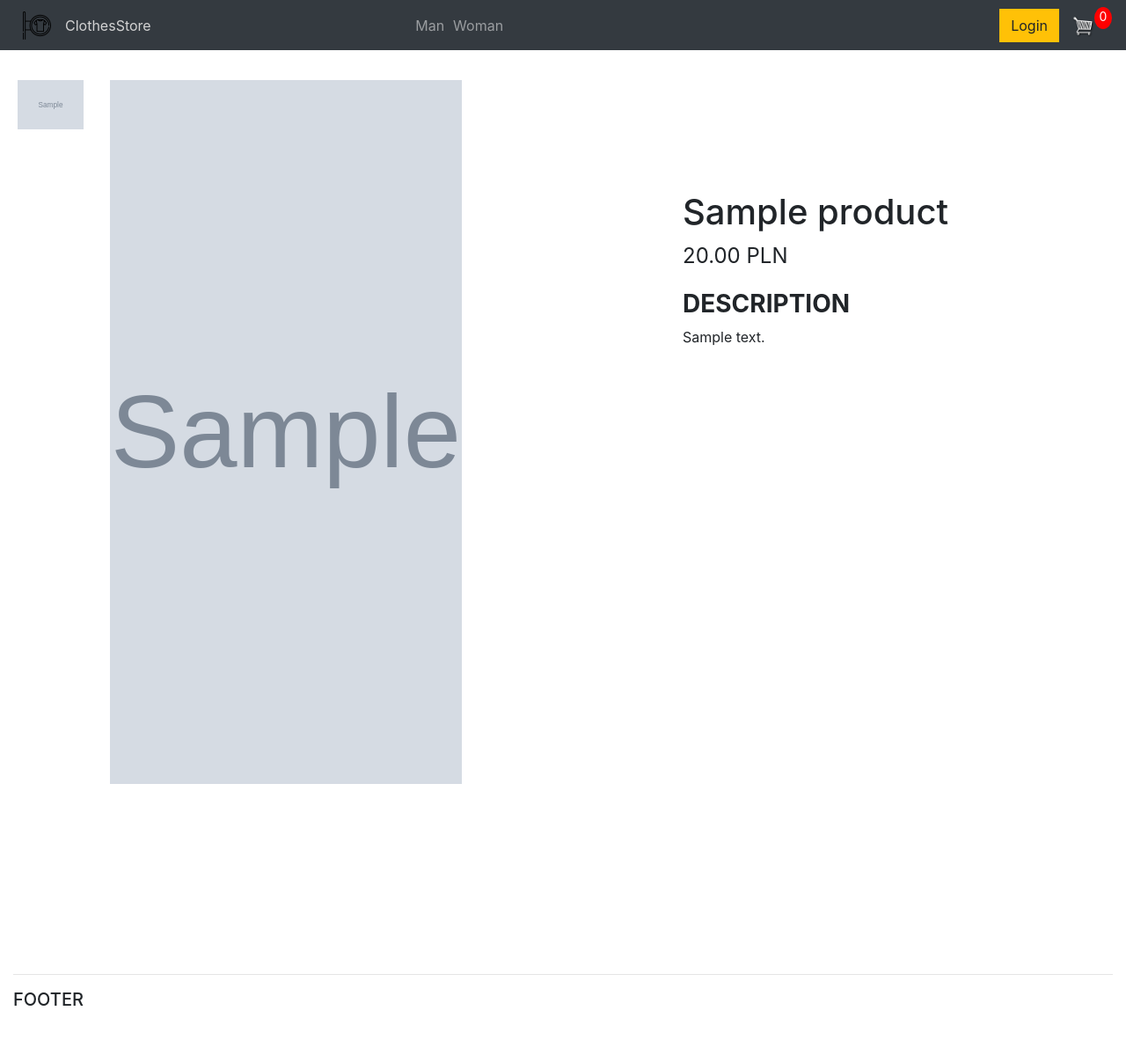
After one commit to lderlecki/clothes-store, a Django app: page /product/1/ in a window 1280 px wide. The commit adds this page. Shown: the whole page at 88% size. Run offline with Django 3.2, Linux system fonts and the light colour scheme; tables that the repository leaves empty hold one stand-in row (values such as "Sample post"); grey boxes marked "Sample" are stand-in pictures; some libraries are stand-ins or nearby versions.

Commit message:
ADD product template FIX other templates

```diff
--- a/shop/static/shop/css/style.css
+++ b/shop/static/shop/css/style.css
@@ -1,5 +1,5 @@
 body{
-    background-color: lightgray;
+    background-color: #ffffff;
     min-height: 100%;
 }
 .container{
@@ -20,6 +20,7 @@ body{
 
 #navbar{
     /*overflow:auto;*/
+    background-color: #ffffff;
     justify-content: normal;
 }
 
@@ -201,20 +202,30 @@ body{
 /*---------------------
   Products
 -----------------------*/
-
 .nounderline {
   text-decoration: none !important
 }
 
+.container-fluid{
+    width: 100%;
+    max-width: 1300px;
+    margin-left: auto;
+    margin-right: auto;
+}
+
 .products-brick{
+    /*margin-left: auto;*/
+    /*margin-right: auto;*/
+    justify-content: center;
     display: grid;
-    grid-template-columns: repeat(4, auto);
-    grid-gap: 10px;
+    /*grid-template-columns:  auto auto auto auto;*/
+    grid-template-columns: repeat( auto-fit, minmax(275px, max-content) );
+    grid-gap: 5px;
 
 }
 
 .item-product{
-    width: 100%;
+    width: 275px;
     overflow: hidden;
     margin: 0 5px 10px;
 
@@ -224,7 +235,6 @@ body{
 }
 
 .box-element{
-	box-shadow:hsl(0, 0%, 80%) 0 0 16px;
 	background-color: #fff;
 	border-radius: 4px;
 	padding: 10px;
@@ -233,7 +243,6 @@ body{
 .item-price{
     font-size: 15px;
     display: block;
-    text-align: center;
 }
 .item-name{
     text-transform: none;
@@ -267,12 +276,104 @@ body{
 	width: 100%;
 	height: 300px;
     overflow: hidden;
-	/*-webkit-box-shadow: -1px -3px 5px -2px rgba(214,214,214,1);*/
-    /*-moz-box-shadow: -1px -3px 5px -2px rgba(214,214,214,1);*/
-    /*box-shadow: -1px -3px 5px -2px rgba(214,214,214,1);*/
+}
+
+.product-container{
+    margin: 0;
+    padding: 0;
+    border: 0;
+}
+
+.product-card{
+    width: auto;
+    max-width: 1300px;
+    margin: 10px auto 0;
+    display: flex;
+}
+
+.product-card-gallery{
+    max-width: 700px;
+    margin-bottom: 15px;
+    display: flex;
+}
+
+.gallery-slider{
+    position: relative;
+    display: inline-flex;
+    width: 200px;
+    height: 100%;
+    flex: 0 0 9.375%;
+    margin-left: 20px;
+}
+
+.gallery-main-photo{
+    margin-left: 15px;
+    display: flex;
+    position: relative;
+
+    width: auto;
+    height: auto;
+    max-height: 800px;
+    overflow: hidden;
+}
+
+.image-list{
+    padding: 0;
+    list-style: none;
+}
+
+.image-list-item{
+    width: 75px;
+    margin-bottom: 25%;
+}
+
+.image-slider{
+    max-width: 100px;
+    position: relative;
+    display: inline-block;
 
 }
 
+.image-slider img{
+    width: 100%;
+    height: 100%;
+}
+
+.product-info{
+    height: 100%;
+    width: 100%;
+    min-height: 1000px;
+    float: left;
+    position: relative;
+    display: inline-block;
+
+}
+
+.product-data-wraper{
+    margin-left: 20%;
+    margin-top: 20%;
+
+}
+
+.product-name{
+    font-size: 2.5rem;
+}
+
+.product-price{
+    font-size: 1.5rem;
+}
+
+.product-details{
+    margin-top: 20px;
+}
+
+.product-details h3{
+    font-weight: bold;
+}
+
+.product-description{
+    text-align: justify;
+}
 
 @media (max-width: 978px) {
     .home-carousel {
--- a/shop/templates/shop/base.html
+++ b/shop/templates/shop/base.html
@@ -12,6 +12,7 @@
     {% endblock %}
 
 
+
     {% include 'shop/footer.html' %}
 
 </body>
--- a/shop/templates/shop/footer.html
+++ b/shop/templates/shop/footer.html
@@ -2,7 +2,7 @@
 <link rel="stylesheet" type="text/css" href="{% static 'shop/css/style.css' %}">
 
 
-<footer class="container ftco-footer ftco-section pb-2">
+<footer class="container-fluid ftco-footer ftco-section pb-2">
     <hr>
         <h5>FOOTER</h5>
 </footer>
--- /dev/null
+++ b/shop/templates/shop/pages/product.html
@@ -0,0 +1,40 @@
+{%  extends 'shop/base.html' %}
+{% load static %}
+
+{#<link rel="stylesheet" type="text/css" href="{% static '/css/style.css' %}">#}
+
+{% block content %}
+    <br>
+    <div class="product-container">
+        <section class="product-card">
+            <section class="product-card-gallery">
+                <aside class="gallery-slider">
+                    <ul class="image-list">
+                        {% for image in images %}
+                            <li class="image-list-item">
+                                <div class="image-slider">
+                                    <img src="{{ image.image.url }}" alt="">
+                                </div>
+                            </li>
+                        {% endfor %}
+                    </ul>
+                </aside>
+                <aside class="gallery-main-photo">
+                    <img class="gallery-main-photo" src="{{ item.image_preview.url }}">
+                </aside>
+
+            </section>
+            <div class="product-info">
+                <div class="product-data-wraper">
+                    <h1 class="product-name nounderline">{{ item.name }}</h1>
+                    <span class="product-price">{{ item.total_price }} PLN</span>
+                    <br>
+                    <div class="product-details">
+                        <h3>DESCRIPTION</h3>
+                        <p class="product-description">{{ item.description }}</p>
+                    </div>
+                </div>
+            </div>
+        </section>
+    </div>
+{% endblock content %}
--- a/shop/templates/shop/pages/store.html
+++ b/shop/templates/shop/pages/store.html
@@ -5,14 +5,14 @@
 
 {% block content %}
     <br>
-    <div class="container">
+    <div class="container-fluid">
         <div class="products-brick">
             {% for product in products %}
                 <div class="item-product">
                     <img class="thumbnail" src="{{ product.image_preview.url }}" alt="">
                     <div class="box-element product">
                         <span class="item-price">{{ product.total_price }}</span>
-                        <a class="item-name nounderline" href="#">{{ product.name }}</a>
+                        <a class="item-name nounderline" href="{% url 'product-detail' product.id %}">{{ product.name }}</a>
         {#                <button class="btn btn-outline-secondary add-btn">Add to Cart</button>#}
                     </div>
                 </div>
--- a/shop/urls.py
+++ b/shop/urls.py
@@ -8,6 +8,7 @@ from . import views
 urlpatterns = [
     path('', views.home, name='home'),
     path('store/', views.store, name='store-main'),
+    path('product/<str:pk>/', views.product, name='product-detail'),
     path('cart/', views.cart, name='cart'),
     path('checkout/', views.checkout, name='checkout'),
 
--- a/shop/views.py
+++ b/shop/views.py
@@ -17,6 +17,16 @@ def store(request):
     return render(request, 'shop/pages/store.html', context)
 
 
+def product(request, pk):
+    item = Product.objects.get(id=pk)
+    images = item.product_images.all()
+    context = {
+        'item': item,
+        'images': images,
+    }
+    return render(request, 'shop/pages/product.html', context)
+
+
 def cart(request):
     context = {}
     return render(request, 'shop/pages/cart.html', context)
```
